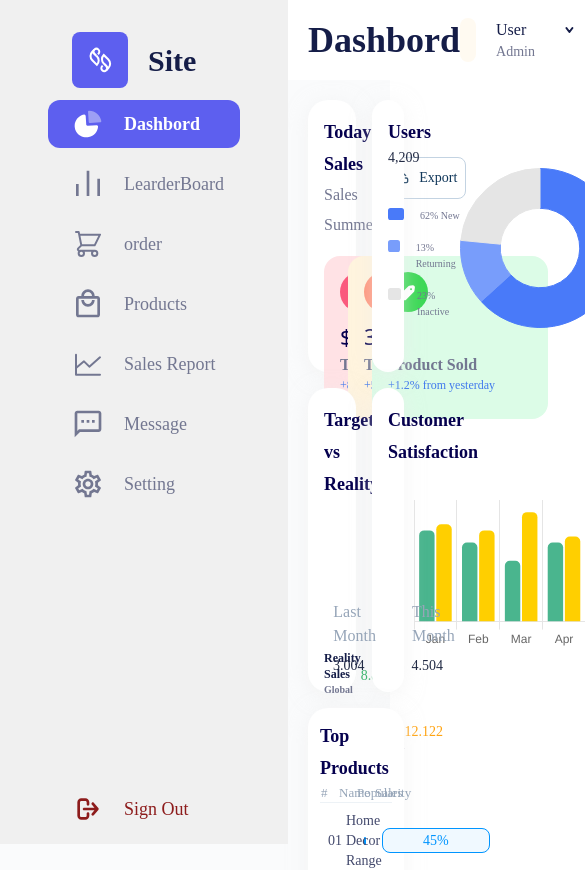
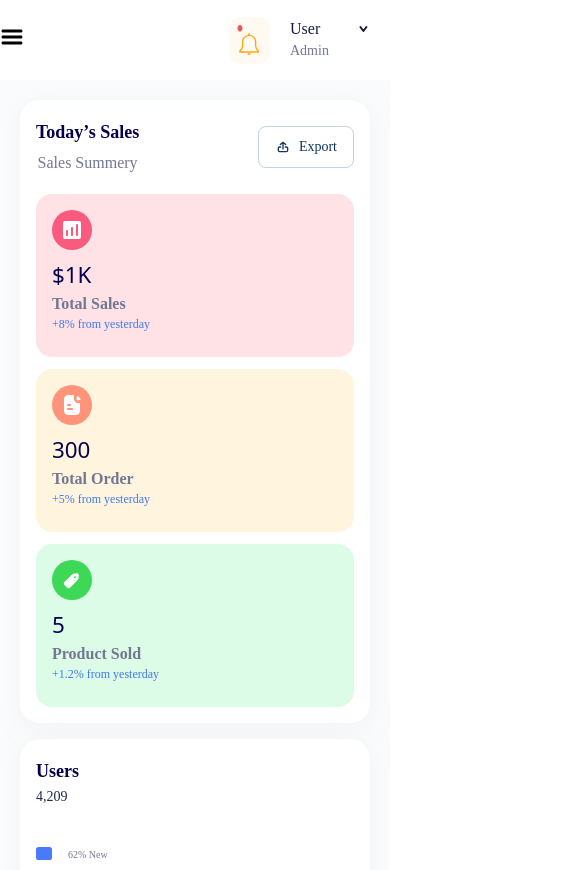
Before and after one commit to Richardrafael/Teste_tecnico, a React (Vite) app in the folder teste-tecnico/: page / in a window 390 px wide. Shown: the top 870 px of the page, 585 px wide, since content can reach past the window. Built offline with nearby package versions, Linux system fonts and the light colour scheme.

Commit message:
adicionando resposibilidade

```diff
--- a/teste-tecnico/src/App.tsx
+++ b/teste-tecnico/src/App.tsx
@@ -12,22 +12,22 @@ function App() {
   return (
     <>
      <Menu></Menu>
-     <section className='bg-body w-full h-full'>
+     <section className='bg-body overflow-x-hidden w-full h-full'>
      <Titulo nome="Dashbord"/>
-     <div className="grid m-5 grid-cols-7  pl-[18rem] gap-4">
-      <div className="col-start-auto rounded-[1.25rem] h-[17rem] flex-col shadow-3xl col-span-4  bg-Titulo p-4">
-        <Today></Today>
+     <div className="grid m-5 xl:grid-cols-7 grid-cols-1  xl:pl-[18rem] gap-4">
+      <div className="col-start-auto col-span-1 rounded-[1.25rem] xl:h-[17rem] mt-[5rem] xl:mt-0 flex-col shadow-3xl xl:col-span-4  bg-Titulo p-4">
+        <Today/>
       </div>
-      <div className="bg-Titulo  rounded-[1.25rem] shadow-3xl h-[17rem] col-span-3 p-4">
+      <div className="bg-Titulo col-span-1 rounded-[1.25rem] shadow-3xl min-h-[17rem] sm:h-[17rem] xl:col-span-3 p-4">
       <GraficoCircle/>
       </div>
-      <div className="col-start-auto flex flex-col rounded-[1.25rem] h-[19rem] shadow-3xl col-span-4 box bg-Titulo p-4">
+      <div className="xl:col-start-auto col-span-1 flex flex-col rounded-[1.25rem] h-[19rem] shadow-3xl xl:col-span-4  bg-Titulo p-4">
         <GraficoBarra/>
       </div>
-      <div className="col-start-auto bg-Titulo rounded-[1.25rem] flex flex-col shadow-3xl h-[19rem] col-span-3 p-4">
+      <div className="xl:col-start-auto bg-Titulo col-span-1 rounded-[1.25rem] flex flex-col shadow-3xl h-[19rem] xl:col-span-3 p-4">
       <LineGrafico/>
       </div>
-      <div className='bg-Titulo rounded-[1.25rem] shadow-3xl h-[17rem] col-span-7 p-3'>
+      <div className='bg-Titulo rounded-[1.25rem] shadow-3xl overflow-auto col-span-1 h-[17rem] xl:col-span-7 p-3'>
         <Tabela/>
       </div>
       </div>
--- a/teste-tecnico/src/components/Bar/index.tsx
+++ b/teste-tecnico/src/components/Bar/index.tsx
@@ -22,7 +22,7 @@ import {
   );
 
   export const options = {
-    responsive: false,
+    responsive: true,
     scales: {
     x: {
     //   display: false,
@@ -74,10 +74,10 @@ import {
     <span className="text-lg font-Poppins text-quadros tracking-widest leading-[2rem] font-semibold ">
     Target vs Reality
     </span>
-    <div className='h-[10rem] w-[30rem] flex justify-center'>
+    <div className='h-[8rem] sm:h-[10rem] xl:w-[30rem] flex justify-center'>
     <Bar options={options} data={data} />
     </div>
-    <div className='flex gap-2 flex-col '>
+    <div className='flex gap-2 mt-2 flex-col '>
      <Legenda
      icone={bolsa}
      titulo='Reality Sales'
--- a/teste-tecnico/src/components/Tabela/index.tsx
+++ b/teste-tecnico/src/components/Tabela/index.tsx
@@ -35,7 +35,7 @@ export default function Tabela() {
       <span className="text-lg font-Poppins text-quadros tracking-widest leading-[2rem] font-semibold ">
           Top Products
       </span>
-      <table className="w-full gap-4 font-Poppins md:table-fixed table-fixed ">
+      <table className="xl:w-full gap-4 font-Poppins   md:table-fixed   min-w-[40rem] overflow-auto table-fixed ">
       <thead>
                 <tr className="text-left border-b border-[#EDF2F6] text-gray-50  text-xl">
                   <th className="text-table leading-[1rem] text-[0.8125rem] font-normal ">#</th>
--- a/teste-tecnico/src/components/Titulo/index.tsx
+++ b/teste-tecnico/src/components/Titulo/index.tsx
@@ -1,18 +1,49 @@
 import bolinha  from "../../assets/bolinha.svg"
 import setinha  from "../../assets/setinha.svg"
 import notifica  from "../../assets/notifica.svg"
+import menu  from "../../assets/menu.svg"
+import Dashbord  from "../../assets/dashbord.svg"
+import LeaderBoard  from "../../assets/LeaderBoard.svg"
+import Message  from "../../assets/messages.svg"
+import order  from "../../assets/order.svg"
+import SalesReport  from "../../assets/SalesReport.svg"
+import Setting  from "../../assets/Setting.svg"
+import Products  from "../../assets/Products.svg"
+import SignOut  from "../../assets/SignOut.svg"
+import x  from "../../assets/x.svg"
+import { useState } from "react"
+import Campos from "../menu/campos"
 
 
 interface PropsTitulo {
  nome : string
 }
 export default function Titulo({nome } : PropsTitulo) {
+
+  const [isOpen , setIsOpen] = useState(false)
+  const toggleMenu = () => {
+    setIsOpen(!isOpen);
+  }
   return (
     <>
-    <div className="pl-[18rem] bg-Titulo  flex justify-between items-center flex-row w-full h-20 "  >
-    <span className="font-Poppins pl-5 text-4xl text-Titulo font-semibold leading-[140%]">
+    <div className="xl:pl-[18rem] bg-Titulo fixed  xl:sticky  flex justify-between items-center flex-row w-screen xl:w-full h-20 "  >
+    <span className="font-Poppins pl-5 hidden xl:flex  xl:text-4xl text-Titulo font-semibold leading-[140%]">
         {nome}
     </span>
+    <div className="xl:hidden" >
+      <button
+            onClick={toggleMenu}
+            className="text-white focus:outline-none focus:text-white"
+            aria-label="Toggle menu"
+          >
+
+              {isOpen ? (
+                <img src={x} alt="" />
+              ) : (
+                <img src={menu} alt="" />
+              )}
+          </button>
+      </div>
     <div className="pr-5 flex gap-5  flex-row">
      <div className="p-2 rounded-xl cursor-pointer bg-notifica">
         <img src={bolinha}/>
@@ -34,6 +65,23 @@ export default function Titulo({nome } : PropsTitulo) {
      </div>
     </div>
     </div>
+
+    { isOpen &&
+     <div className="bg-primary  flex xl:hidden mt-[5rem]   w-screen gap-3 h-full fixed  flex-col items-center justify-start pt-8 ">
+     <Campos icone={Dashbord} nome="Dashbord"/>
+     <Campos icone={LeaderBoard} nome="LearderBoard"/>
+     <Campos icone={order} nome="order"/>
+     <Campos icone={Products} nome="Products"/>
+     <Campos icone={SalesReport} nome="Sales Report"/>
+     <Campos icone={Message} nome="Message"/>
+     <Campos icone={Setting} nome="Setting"/>
+     <div className="flex absolute bottom-0 hover:bg-[#ff0000b6]  p-2 pl-6 mb-[6rem] cursor-pointer w-[12rem] rounded-xl h-[3rem] items-center justify-start  bg-blue-900 flex-row gap-5">
+    <img src={SignOut} alt="" />
+     <span className="text-sign  font-Poppins font-normal text-lg leading-3 ">
+        Sign Out
+     </span>
+    </div>
+      </div>}
     </>
   )
 }
--- a/teste-tecnico/src/components/Today/index.tsx
+++ b/teste-tecnico/src/components/Today/index.tsx
@@ -25,25 +25,25 @@ export default function Today() {
     </div>
     </div>
     <div className="w-full mt-4 flex justify-center items-center ">
-    <div className="w-full  gap-3    grid grid-cols-6">
+    <div className="w-full  gap-3  grid-cols-1  grid xl:grid-cols-6">
         <Total
         icone={icone1quadro}
         titulo="$1K"
         subTitulo="Total Sales"
         information="+8% from yesterday"
-        backgroud="w-44 p-4 gap-2 flex flex-col  rounded-2xl bg-quadro1 h-[10.2rem] col-span-2"/>
+        backgroud="xl:w-44  p-4 gap-2 flex flex-col   rounded-2xl bg-quadro1 h-[10.2rem] xl:col-span-2"/>
         <Total
         icone={icone2quadro}
         titulo="300"
         subTitulo="Total Order"
         information="+5% from yesterday"
-        backgroud="w-44 p-4 gap-2 flex flex-col  rounded-2xl bg-quadro2 h-[10.2rem] col-span-2"/>
+        backgroud="xl:w-44  p-4 gap-2 flex flex-col  rounded-2xl bg-quadro2 h-[10.2rem] xl:col-span-2"/>
         <Total
         icone={icone3quadro}
         titulo="5"
         subTitulo="Product Sold"
         information="+1.2% from yesterday"
-        backgroud="w-44 p-4 gap-2 flex flex-col  rounded-2xl bg-quadro3 h-[10.2rem] col-span-2"/>
+        backgroud="xl:w-44  p-4 gap-2 flex flex-col  rounded-2xl bg-quadro3 h-[10.2rem] xl:col-span-2"/>
     </div>
     </div>
 
--- a/teste-tecnico/src/components/circle/index.tsx
+++ b/teste-tecnico/src/components/circle/index.tsx
@@ -20,13 +20,13 @@ export const data = {
         "#789DFB",
         "#E5E5E5"
       ],
-      borderWidth: 1,
     },
   ],
 };
 
 export const options = {
   responsive: true,
+  gap : 12,
   plugins: {
     legend: {
       display : false,
@@ -36,6 +36,7 @@ export const options = {
       display: false,
       text: 'Chart.js Bar Chart',
     },
+
   },
 };
 
@@ -50,9 +51,9 @@ export function GraficoCircle() {
     4,209
     </span>
     </div>
-    <div className='h-[10rem]  flex   '>
+    <div className='sm:h-[10rem]  flex   '>
 
-    <div className='flex flex-row justify-between w-full'>
+    <div className='flex sm:flex-row flex-col gap-4 sm:gap-0 justify-between w-full'>
      <div className='flex flex-col gap-4 w-32 mt-10'>
      <LegendaCircle titulo='62% New' style="w-[1rem] bg-[#497AF9] h-[0.78rem] rounded-[0.16rem]"/>
       <LegendaCircle titulo='13% Returning' style="w-[1rem] bg-[#789DFB] h-[0.78rem] rounded-[0.16rem]"/>
--- a/teste-tecnico/src/components/menu/index.tsx
+++ b/teste-tecnico/src/components/menu/index.tsx
@@ -6,15 +6,21 @@ import order  from "../../assets/order.svg"
 import SalesReport  from "../../assets/SalesReport.svg"
 import Setting  from "../../assets/Setting.svg"
 import Products  from "../../assets/Products.svg"
+
 import SignOut  from "../../assets/SignOut.svg"
 import Campos from "./campos"
 
 
+
 function Menu() {
+
+
   return (
     <>
-      <div className="bg-primary w-[18rem] gap-3 h-full fixed flex flex-col items-center justify-start pt-8 ">
-    <div className="flex my-1 p-2 pl-6 w-[12rem] rounded-xl h-[3rem] items-center justify-start  flex-row gap-5">
+
+
+      <div className="bg-primary  hidden xl:flex z-10   w-[18rem] gap-3 h-full fixed  flex-col items-center justify-start pt-8 ">
+    <div className="hidden xl:flex my-1 p-2 pl-6 w-[12rem] rounded-xl h-[3rem] items-center justify-start  flex-row gap-5">
     <img src={icone} alt="" />
      <span className="text-Titulo leading-[150%] text-3xl  font-Poppins font-semibold  ">
       Site
@@ -33,7 +39,6 @@ function Menu() {
         Sign Out
      </span>
     </div>
-
       </div>
     </>
   )
```
Also changed, not shown: teste-tecnico/src/assets/menu.svg (added), teste-tecnico/src/assets/x.svg (added).
